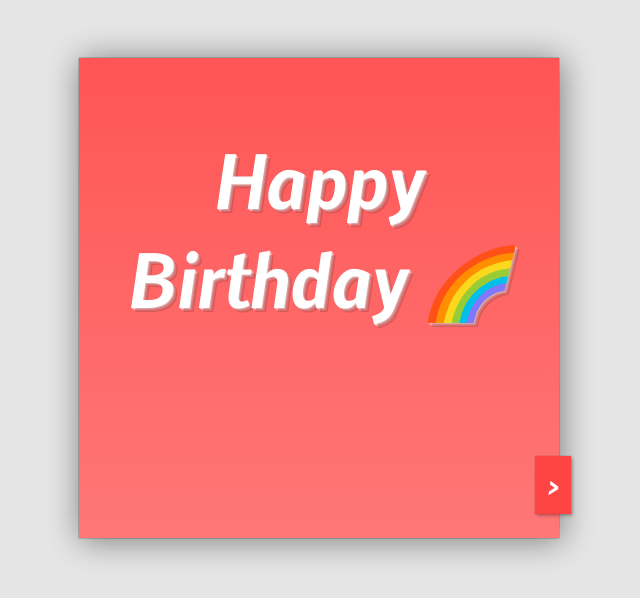
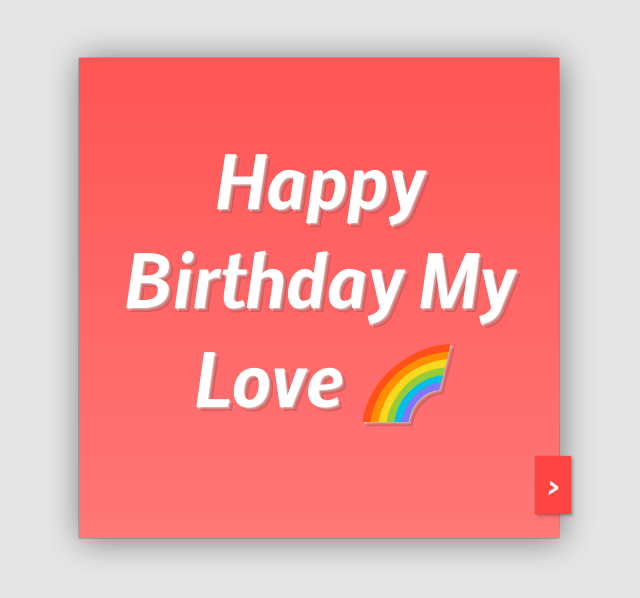
Before and after one commit to Tushartk18/birthday-card, a plain HTML site: page index.html in a window 1280 px wide. Shown: the whole page, without its empty margins (561-1201 px from the left). Drawn offline with Linux system fonts and the light colour scheme.

Commit message:
Update index.html

```diff
--- a/index.html
+++ b/index.html
@@ -12,20 +12,20 @@
   <div id="card-inside">
     <div class="wrap">
      <p> Hey Ayush Babiee♥️ </p>
-      <p>  Happy Birthday to the rainbow of my life who adds up color in my life.</p>
+      <p>  Happy Birthday to the rainbow of my life who adds up color in my life ❤️🧡💛💚💙💜🤎.</p>
       <p> I wish that the Almighty blesses you with good luck🎋happiness😍good health❤️ and success ☃️ in every walk of your life🌈 You truly deserve it.😚</p>
       <p>I will be there with you in your heart❤️ and soul whenever you seek me.🍂</p>
        <p>  I love you to the death babe  ❤️💞
       </p>
 
-      <p class="signed">Your Love</p>
+      <p class="signed">Your Love Deepali💞 </p>
 
     </div>
   </div>
 
   <div id="card-front">
     <div class="wrap">
-      <h1>Happy Birthday 🌈</h1>
+      <h1>Happy Birthday My Love 🌈</h1>
 
   </div>
     <button id="open">&gt;</button>
```
